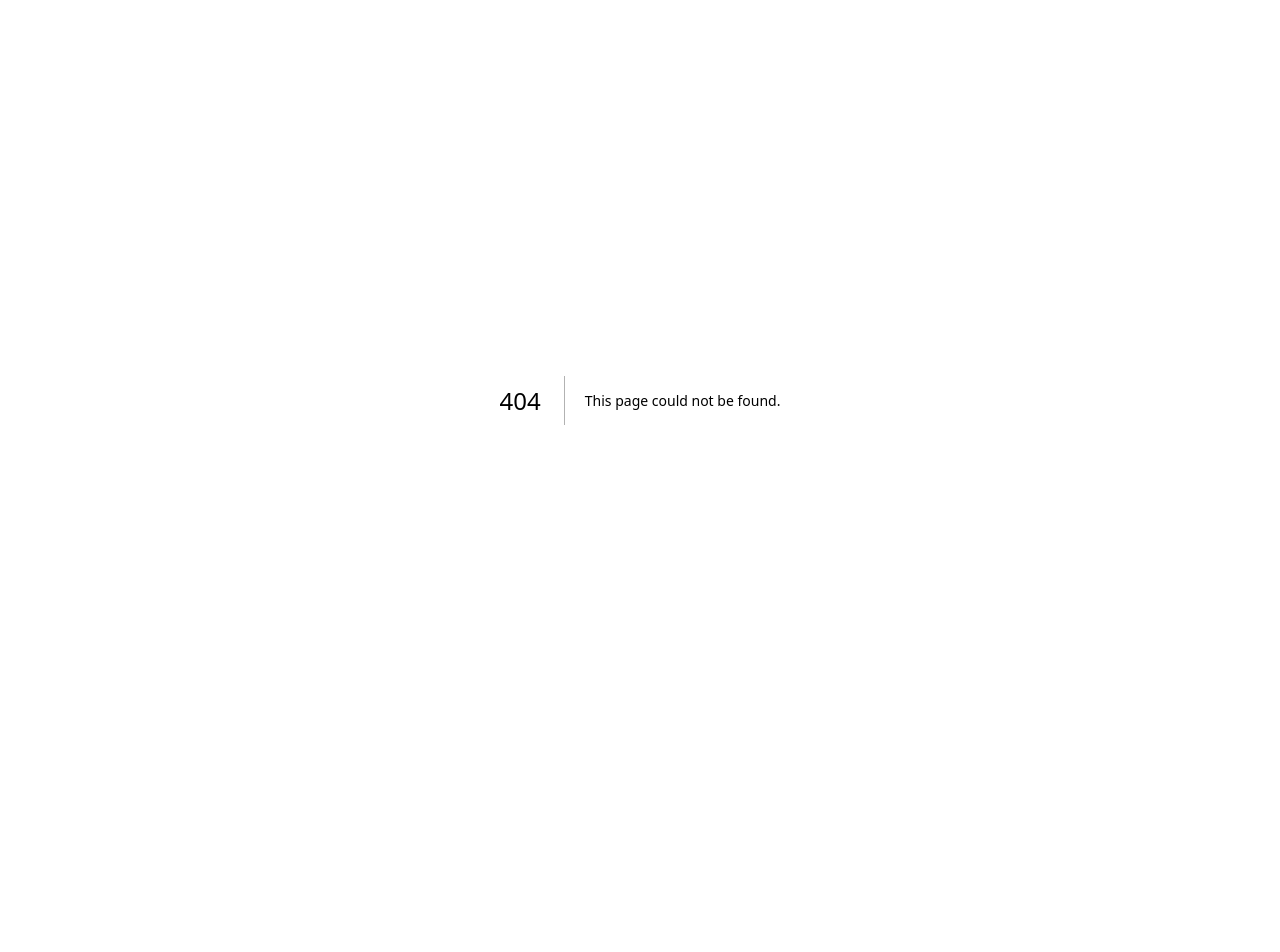
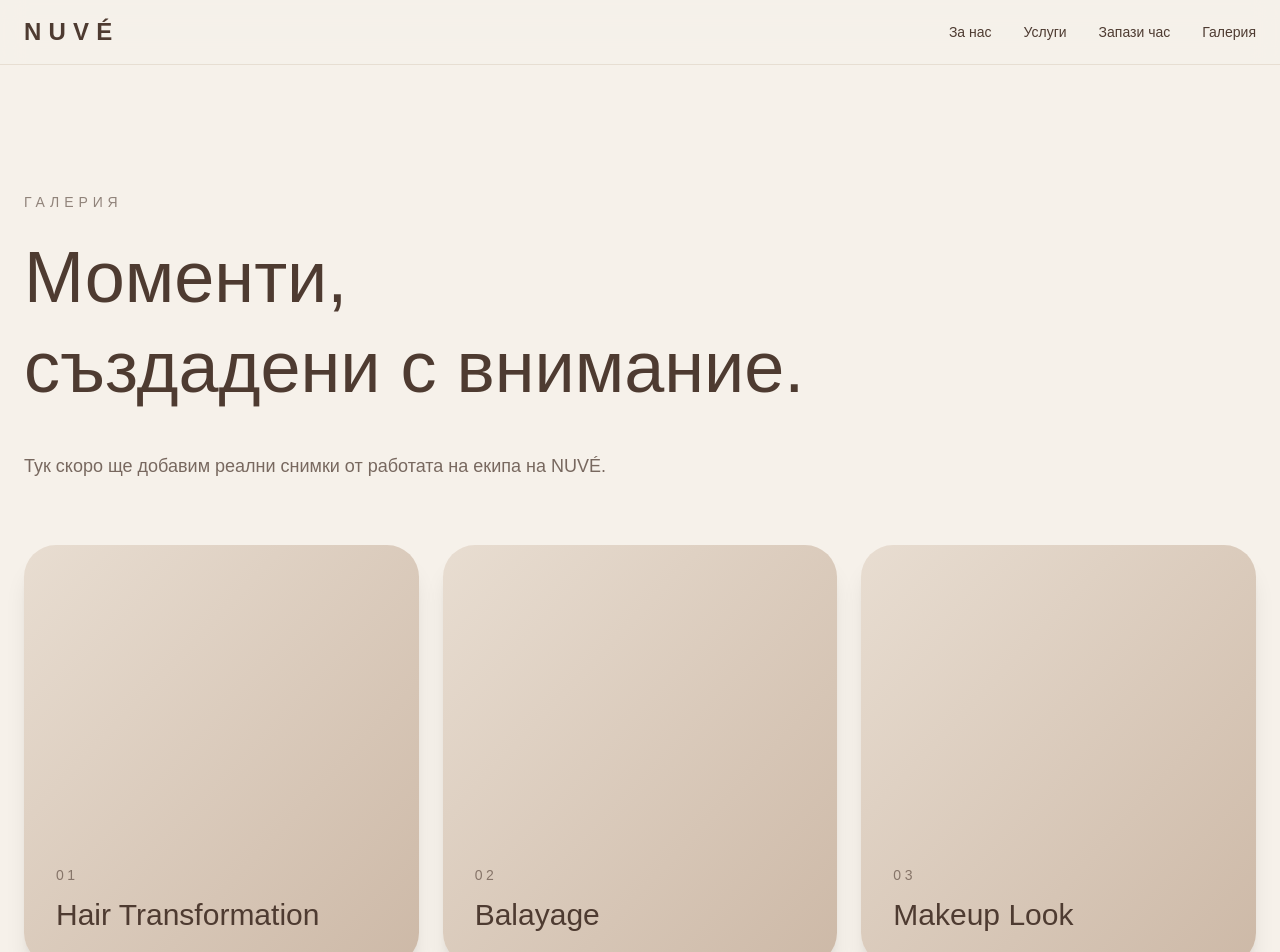
Before and after one commit to silata1234-ai/nuve-website, a Next.js app: page /gallery in a window 1280 px wide. Before the commit this address had no page. Shown: the top 952 px of the page. Before the commit the page ends 800 px from the top, so only its background shows below. Built offline with nearby package versions, Linux system fonts and the light colour scheme.

Commit message:
Add footer and gallery page

```diff
--- a/app/about/page.tsx
+++ b/app/about/page.tsx
@@ -1,3 +1,4 @@
+import Footer from "../components/Footer";
 import Navbar from "../components/Navbar";
 export default function About() {
   return (
@@ -59,6 +60,7 @@ export default function About() {
           </div>
         </div>
       </section>
+      <Footer />
     </div>
   );
 }
--- /dev/null
+++ b/app/components/Footer.tsx
@@ -0,0 +1,39 @@
+export default function Footer() {
+  return (
+    <footer className="bg-[#3F2F27] text-[#F6F1EA] px-6 py-14">
+      <div className="max-w-7xl mx-auto grid md:grid-cols-3 gap-10">
+        <div>
+          <h2 className="text-3xl tracking-[0.3em] mb-4">NUVÉ</h2>
+          <p className="opacity-70 leading-relaxed">
+            Beauty salon във Варна, създаден за стил, увереност и естествена красота.
+          </p>
+        </div>
+
+        <div>
+          <h3 className="mb-4 uppercase tracking-[0.25em] text-sm opacity-70">
+            Навигация
+          </h3>
+          <div className="space-y-3">
+            <a href="/about" className="block hover:opacity-70">За нас</a>
+            <a href="/services" className="block hover:opacity-70">Услуги</a>
+            <a href="/gallery" className="block hover:opacity-70">Галерия</a>
+            <a href="/contact" className="block hover:opacity-70">Запази час</a>
+          </div>
+        </div>
+
+        <div>
+          <h3 className="mb-4 uppercase tracking-[0.25em] text-sm opacity-70">
+            Контакти
+          </h3>
+          <p className="opacity-80">ул. Генерал Георги Попов 28</p>
+          <p className="opacity-80">Варна, България 9000</p>
+          <p className="opacity-80 mt-3">10:00 – 18:00</p>
+        </div>
+      </div>
+
+      <div className="max-w-7xl mx-auto mt-12 pt-8 border-t border-white/15 text-sm opacity-60">
+        © 2026 NUVÉ Beauty Salon. All rights reserved.
+      </div>
+    </footer>
+  );
+}
--- a/app/components/Navbar.tsx
+++ b/app/components/Navbar.tsx
@@ -16,6 +16,7 @@ export default function Navbar() {
           <a href="/about" className="hover:opacity-70 transition">За нас</a>
           <a href="/services" className="hover:opacity-70 transition">Услуги</a>
           <a href="/contact" className="hover:opacity-70 transition">Запази час</a>
+          <a href="/gallery" className="hover:opacity-70 transition">Галерия</a>
         </div>
 
         <button
@@ -31,6 +32,7 @@ export default function Navbar() {
           <a href="/about" className="block">За нас</a>
           <a href="/services" className="block">Услуги</a>
           <a href="/contact" className="block">Запази час</a>
+          <a href="/gallery" className="block">Галерия</a>
         </div>
       )}
     </nav>
--- a/app/contact/page.tsx
+++ b/app/contact/page.tsx
@@ -1,3 +1,4 @@
+import Footer from "../components/Footer";
 import Navbar from "../components/Navbar";
 export default function Contact() {
   return (
@@ -57,6 +58,8 @@ export default function Contact() {
           </div>
         </div>
       </section>
+      <Footer />
     </div>
+
   );
 }
--- /dev/null
+++ b/app/gallery/page.tsx
@@ -0,0 +1,60 @@
+import Navbar from "../components/Navbar";
+import Footer from "../components/Footer";
+
+export default function Gallery() {
+  const items = [
+    "Hair Transformation",
+    "Balayage",
+    "Makeup Look",
+    "Bridal Beauty",
+    "Lashes",
+    "Brows",
+    "Color Work",
+    "Salon Mood",
+    "Beauty Detail",
+  ];
+
+  return (
+    <div className="min-h-screen bg-[#F6F1EA] text-[#4E3B31] pt-24">
+      <Navbar />
+
+      <section className="py-24 px-6">
+        <div className="max-w-7xl mx-auto">
+          <p className="uppercase tracking-[0.35em] text-sm mb-5 opacity-60">
+            Галерия
+          </p>
+
+          <h1 className="text-5xl md:text-7xl font-light mb-10 leading-tight animate-fade-up">
+            Моменти,
+            <br />
+            създадени с внимание.
+          </h1>
+
+          <p className="text-lg opacity-75 max-w-2xl mb-16 leading-relaxed">
+            Тук скоро ще добавим реални снимки от работата на екипа на NUVÉ.
+          </p>
+
+          <div className="grid sm:grid-cols-2 lg:grid-cols-3 gap-6">
+            {items.map((item, index) => (
+              <div
+                key={item}
+                className="group h-[420px] rounded-[2rem] bg-gradient-to-br from-[#E8DDD1] to-[#CDB9A7] overflow-hidden shadow-xl hover:-translate-y-2 transition-all duration-500"
+              >
+                <div className="h-full w-full flex items-end p-8 bg-black/0 group-hover:bg-black/20 transition-all duration-500">
+                  <div>
+                    <p className="text-sm uppercase tracking-[0.25em] opacity-60 mb-3">
+                      0{index + 1}
+                    </p>
+                    <h2 className="text-3xl font-light">{item}</h2>
+                  </div>
+                </div>
+              </div>
+            ))}
+          </div>
+        </div>
+      </section>
+
+      <Footer />
+    </div>
+  );
+}
--- a/app/page.tsx
+++ b/app/page.tsx
@@ -1,3 +1,4 @@
+import Footer from "./components/Footer";
 import Navbar from "./components/Navbar";
 export default function Home() {
   return (
@@ -45,6 +46,7 @@ export default function Home() {
           </div>
         </div>
       </section>
+      <Footer />
     </div>
   );
 }
--- a/app/services/page.tsx
+++ b/app/services/page.tsx
@@ -1,3 +1,4 @@
+import Footer from "../components/Footer";
 import Navbar from "../components/Navbar";
 export default function Services() {
   const services = [
@@ -55,6 +56,7 @@ export default function Services() {
           </div>
         </div>
       </section>
+      <Footer />
     </div>
   );
 }
```
